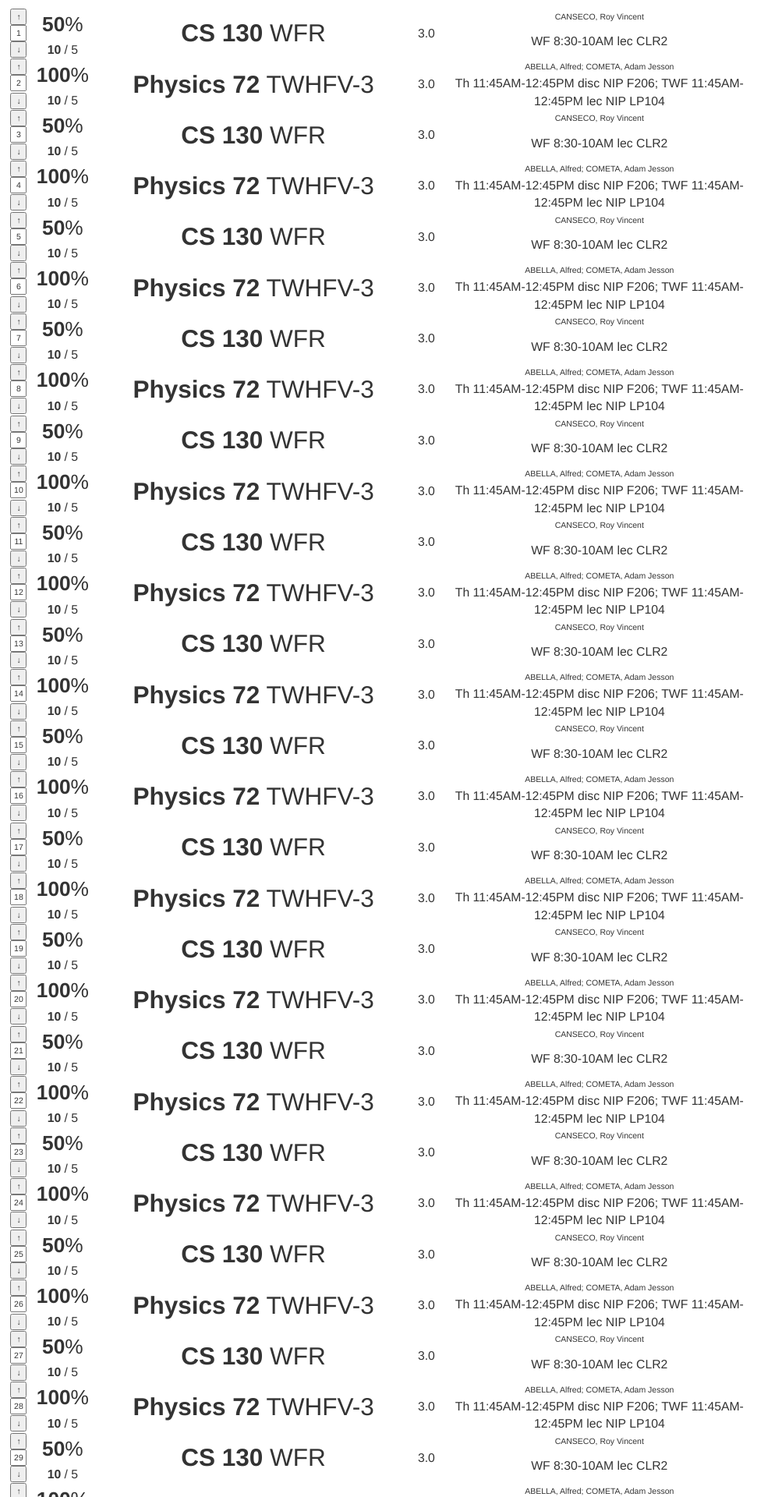
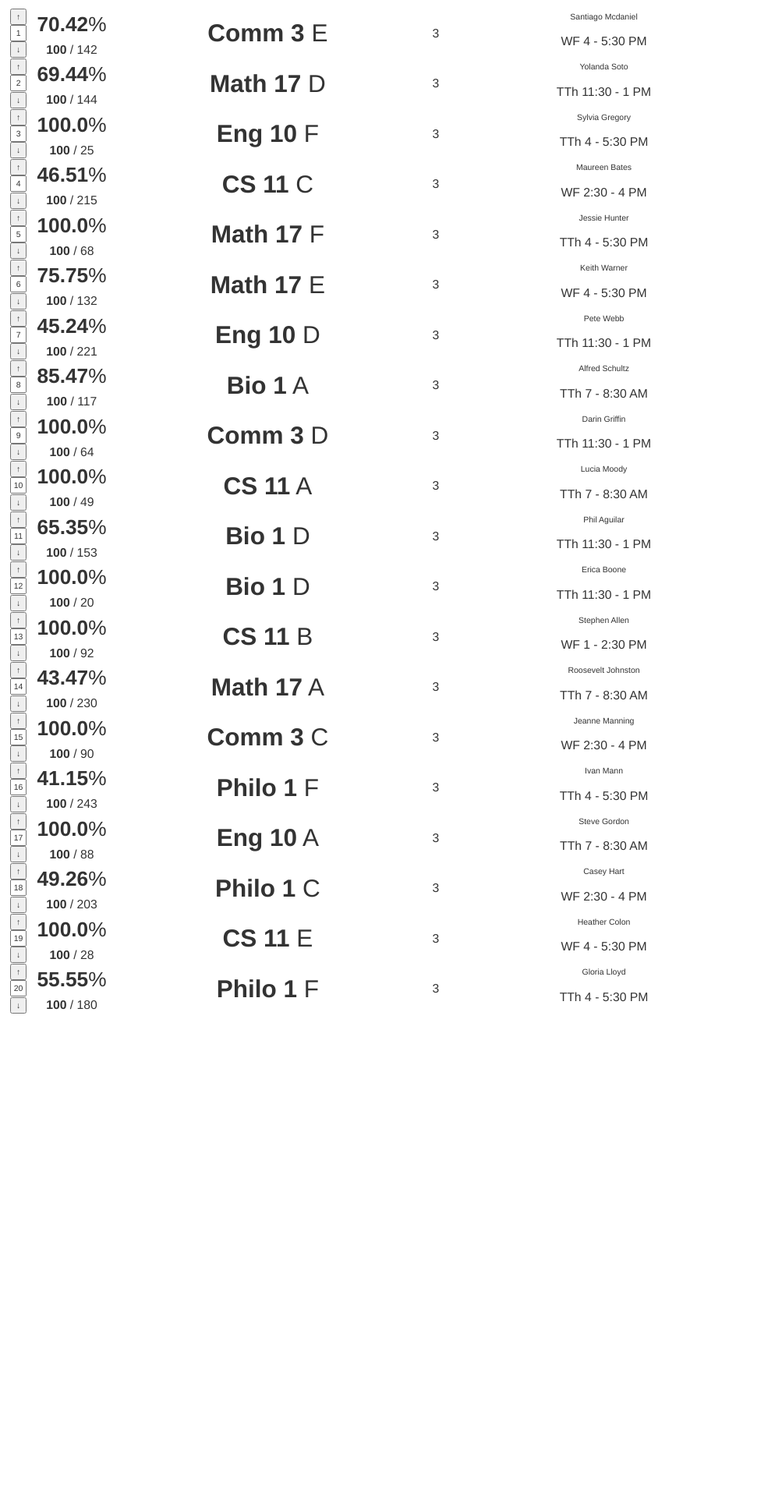
Before and after one commit to DarkPotatoKing/GeeCS9Hackathon, a Django app: page /stats/stats in a window 1280 px wide. Shown: the top 1920 px of the page at 78% size, without its empty margins (0-1003 px from the left). After the commit the page ends 1300 px from the top, so only its background shows below. Run offline with Django 3.2, Linux system fonts and the light colour scheme; data comes from the database, SQL or seed files in the repository; both versions use the stored data as it was after the commit; some libraries are stand-ins or nearby versions.

Commit message:
Add single prob

```diff
--- a/GeeCS_9_Hackathon/stats/templates/stats/stats.html
+++ b/GeeCS_9_Hackathon/stats/templates/stats/stats.html
@@ -78,50 +78,27 @@
                     <tbody class="main-result">
                         <tr>
                             <td class="main-moveup"><button>&uarr;</button></td>
-                            <td class="main-prob" rowspan="2"><strong>50</strong>%</td>
+                            <td class="main-prob" rowspan="2"><strong>{{result.total_prob}}</strong>%</td>
                             <td class="main-subject" rowspan="3">
-                                <strong>CS 130</strong>
-                                WFR
+                                <strong>{{result.subject}}</strong>
+                                {{result.section}}
                             </td>
-                            <td class="main-units" rowspan="3">3.0</td>
-                            <td class="main-profs">CANSECO, Roy Vincent</td>
+                            <td class="main-units" rowspan="3">{{result.units}}</td>
+                            <td class="main-profs">{{result.prof}}</td>
                         </tr>
                         <tr>
                             <td class="main-rank"><input type="text" class="main-rankinput" value="&nbsp;"></input></td>
-                            <td class="main-sched" rowspan="2">WF 8:30-10AM lec CLR2</td>
+                            <td class="main-sched" rowspan="2">{{result.sched}}</td>
                         </tr>
                         <tr>
                             <td class="main-movedn"><button>&darr;</button></td>
                             <td class="main-slots">
-                                <strong>10</strong>
-                                / 5
+                                <strong>{{result.slots}}</strong>
+                                / {{result.demand}}
                             </td>
                         </tr>
                     </tbody>
-                    <tbody class="main-result">
-                        <tr>
-                            <td class="main-moveup"><button>&uarr;</button></td>
-                            <td class="main-prob" rowspan="2"><strong>100</strong>%</td>
-                            <td class="main-subject" rowspan="3">
-                                <strong>Physics 72</strong>
-                                TWHFV-3
-                            </td>
-                            <td class="main-units" rowspan="3">3.0</td>
-                            <td class="main-profs">ABELLA, Alfred; COMETA, Adam Jesson</td>
-                        </tr>
-                        <tr>
-                            <td class="main-rank"><input type="text" class="main-rankinput" value="&nbsp;"></input></td>
-                            <td class="main-sched" rowspan="2">Th 11:45AM-12:45PM disc NIP F206; TWF 11:45AM-12:45PM lec NIP LP104</td>
-                        </tr>
-                        <tr>
-                            <td class="main-movedn"><button>&darr;</button></td>
-                            <td class="main-slots">
-                                <strong>10</strong>
-                                / 5
-                            </td>
-                        </tr>
-                    </tbody>
-                {% endfor %}
+                    {% endfor %}
             </table>
         </main>
         <aside>
--- a/GeeCS_9_Hackathon/stats/views.py
+++ b/GeeCS_9_Hackathon/stats/views.py
@@ -1,14 +1,35 @@
 from django.shortcuts import render
 
 from .models import Subject
+
+class SubjectStats(object):
+
+    def __init__(self, rank, slots, demand, subject, section, units, prof, sched):
+        self.rank = rank
+        self.slots = slots
+        self.demand = demand
+        self.subject = subject
+        self.section = section
+        self.units = units
+        self.prof = prof
+        self.sched = sched
+        self.total_prob = 0
+
 
 def index(request):
     context = {}
     return render(request, 'stats/index.html', context)
 
 def stats(request):
-    subjects = filter(lambda x: x.rank > 0, Subject.objects.all())
+    s = filter(lambda x: x.rank > 0, Subject.objects.all())
+    subjects = [SubjectStats(rank=i.rank, slots=i.slots, demand=i.demand, subject=i.subject, section=i.section, units=i.units, prof=i.prof, sched=i.sched) for i in s]
+    for i, val in enumerate(subjects):
+        subjects[i].total_prob = int(float(val.slots) / float(val.demand) *10000) / 100.0
+
+        if subjects[i].total_prob  >= 100:
+            subjects[i].total_prob = 100.0
     context = { 'subjects': subjects }
+
     return render(request, 'stats/stats.html', context)
 
 def recommend(request):
```
Also changed, not shown: GeeCS_9_Hackathon/db.sqlite3.
